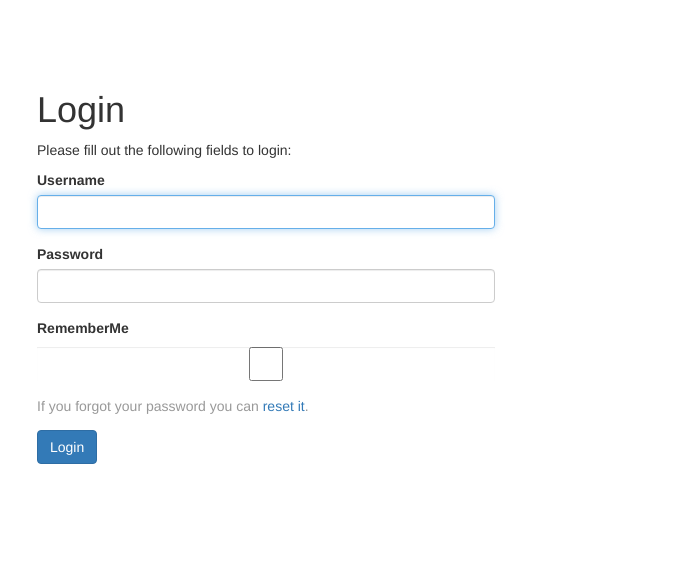
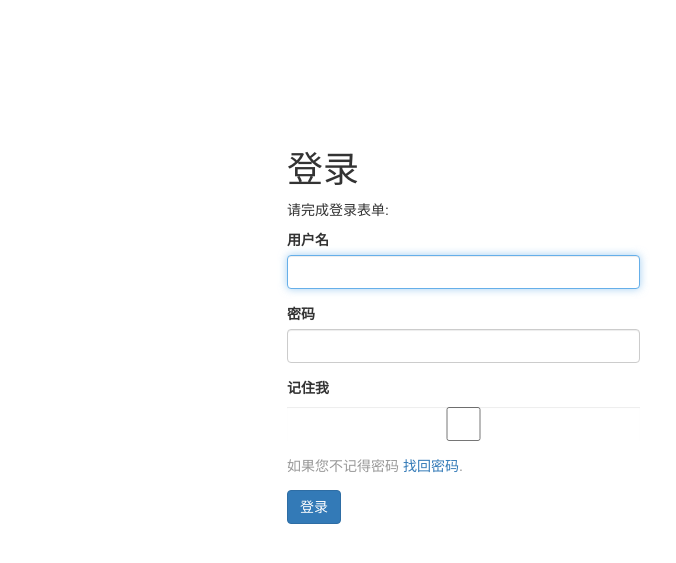
Before and after one commit to cxpang/xypp, a PHP site: template frontend/views/site/login.php in a window 1280 px wide. Shown: the top 563 px of the page, without its empty margins (33-709 px from the left). Run offline with PHP 8.4, Linux system fonts and the light colour scheme; the template is opened without the code that fills it: most values are stand-ins (such as "Sample title", 1, 10 or a date in 2020); form fields are guessed from the names that the template uses; data that the repository does not hold is empty; some libraries are stand-ins or nearby versions.

Commit message:
login test

```diff
--- a/common/models/LoginForm.php
+++ b/common/models/LoginForm.php
@@ -23,7 +23,8 @@ class LoginForm extends Model
     {
         return [
             // username and password are both required
-            [['username', 'password'], 'required'],
+            ['username', 'required','message'=>'用户名不能为空'],
+            ['password', 'required','message'=>'密码不能为空'],
             // rememberMe must be a boolean value
             ['rememberMe', 'boolean'],
             // password is validated by validatePassword()
--- a/frontend/views/site/login.php
+++ b/frontend/views/site/login.php
@@ -7,30 +7,30 @@
 use yii\helpers\Html;
 use yii\bootstrap\ActiveForm;
 
-$this->title = 'Login';
+$this->title = '登录';
 $this->params['breadcrumbs'][] = $this->title;
 ?>
-<div class="site-login">
+<div class="site-login" style="margin-left: 250px;margin-top: 80px">
     <h1><?= Html::encode($this->title) ?></h1>
 
-    <p>Please fill out the following fields to login:</p>
+    <p>请完成登录表单:</p>
 
     <div class="row">
         <div class="col-lg-5">
             <?php $form = ActiveForm::begin(['id' => 'login-form']); ?>
 
-                <?= $form->field($model, 'username')->textInput(['autofocus' => true]) ?>
+                <?= $form->field($model, 'username')->textInput(['autofocus' => true])->label('用户名') ?>
 
-                <?= $form->field($model, 'password')->passwordInput() ?>
+                <?= $form->field($model, 'password')->passwordInput()->label('密码') ?>
 
-                <?= $form->field($model, 'rememberMe')->checkbox() ?>
+                <?= $form->field($model, 'rememberMe')->checkbox()->label('记住我') ?>
 
                 <div style="color:#999;margin:1em 0">
-                    If you forgot your password you can <?= Html::a('reset it', ['site/request-password-reset']) ?>.
+                    如果您不记得密码 <?= Html::a('找回密码', ['site/request-password-reset']) ?>.
                 </div>
 
                 <div class="form-group">
-                    <?= Html::submitButton('Login', ['class' => 'btn btn-primary', 'name' => 'login-button']) ?>
+                    <?= Html::submitButton('登录', ['class' => 'btn btn-primary', 'name' => 'login-button']) ?>
                 </div>
 
             <?php ActiveForm::end(); ?>
```
